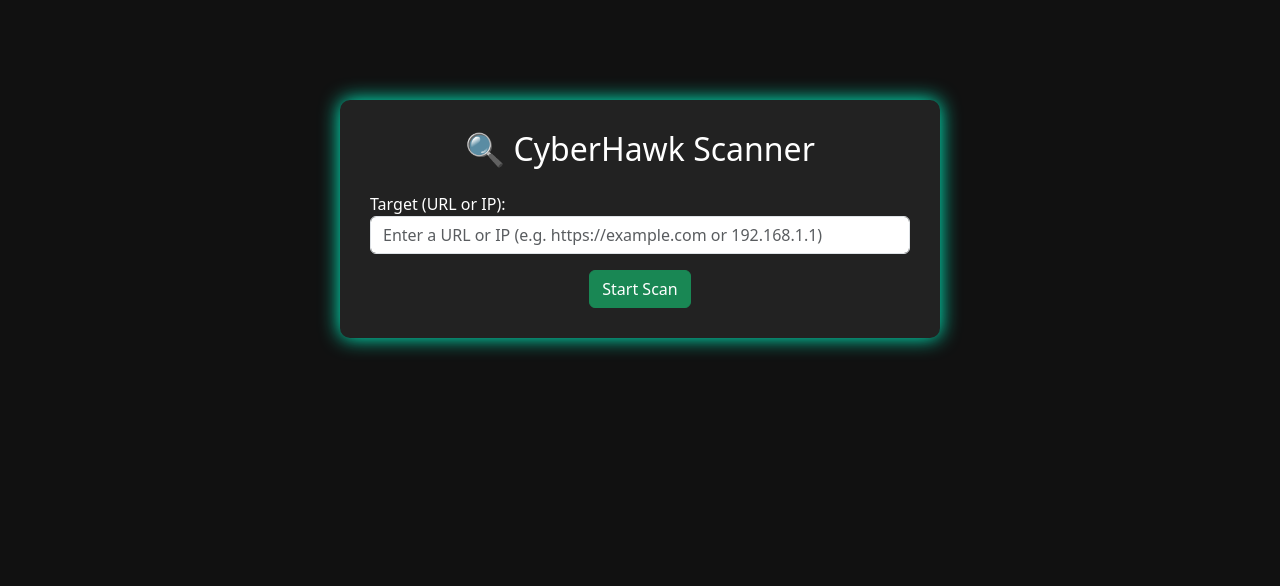
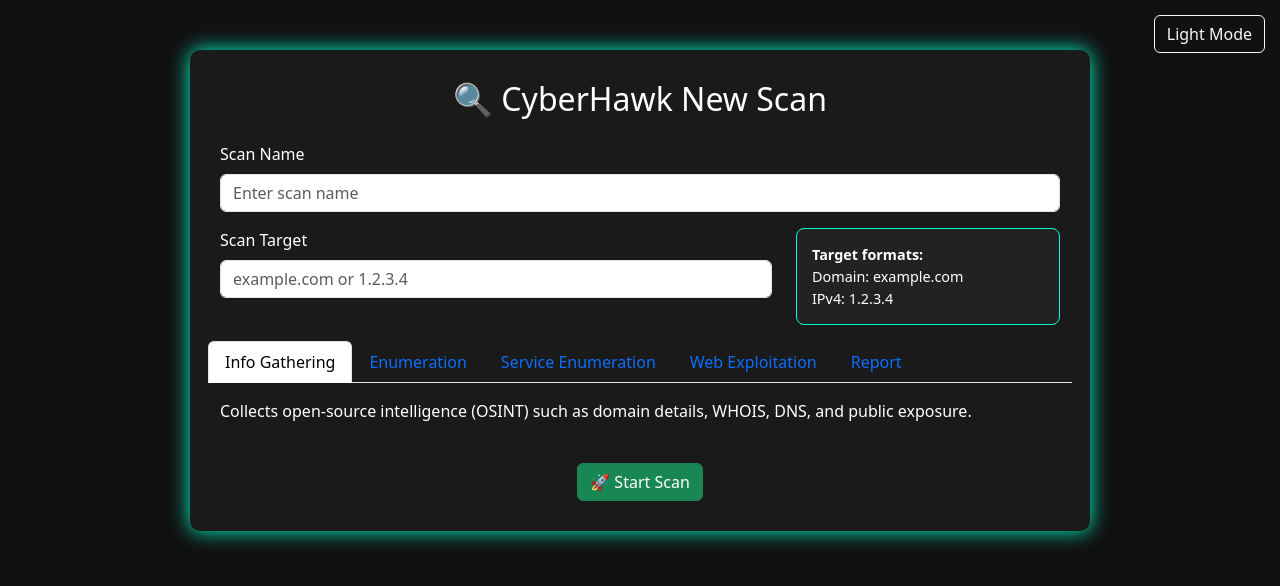
Before and after one commit to gitrohan01/CyberHawk, a Django app: page / in a window 1280 px wide. Shown: the top 586 px of the page. Run offline with Django 5.2, Linux system fonts and the light colour scheme; some libraries are stand-ins or nearby versions.

Commit message:
modified the models.py, also modified the view.py and home.html

```diff
--- a/core/templates/core/home.html
+++ b/core/templates/core/home.html
@@ -2,35 +2,149 @@
 <html lang="en">
 <head>
     <meta charset="UTF-8">
-    <title>CyberHawk | Scan</title>
+    <title>CyberHawk | New Scan</title>
     <link href="https://cdn.jsdelivr.net/npm/bootstrap@5.3.3/dist/css/bootstrap.min.css" rel="stylesheet">
+
     <style>
-        body {
+        body.light-mode {
+            background: #f8f9fa;
+            color: #212529;
+        }
+        body.dark-mode {
             background: #111;
             color: #fff;
         }
         .form-container {
-            max-width: 600px;
-            margin: 100px auto;
-            background: #222;
+            max-width: 900px;
+            margin: 50px auto;
             padding: 30px;
             border-radius: 10px;
+        }
+        body.light-mode .form-container {
+            background: #fff;
+            box-shadow: 0 0 20px rgba(0, 0, 0, 0.1);
+        }
+        body.dark-mode .form-container {
+            background: #1a1a1a;
             box-shadow: 0 0 20px #00ffcc;
+        }
+        .help-box {
+            padding: 15px;
+            border-radius: 8px;
+            font-size: 0.9rem;
+        }
+        body.light-mode .help-box {
+            background: #f1f1f1;
+            border: 1px solid #ddd;
+        }
+        body.dark-mode .help-box {
+            background: #222;
+            border: 1px solid #00ffcc;
+        }
+        .nav-tabs .nav-link {
+            cursor: pointer;
+        }
+        .theme-toggle {
+            position: fixed;
+            top: 15px;
+            right: 15px;
         }
     </style>
 </head>
-<body>
+<body class="dark-mode">
+
+    <!-- Theme Toggle -->
+    <div class="theme-toggle">
+        <button id="themeSwitch" class="btn btn-outline-light">Light Mode</button>
+    </div>
+
     <div class="container">
         <div class="form-container">
-            <h2 class="text-center mb-4">🔍 CyberHawk Scanner</h2>
+            <h2 class="text-center mb-4">🔍 CyberHawk New Scan</h2>
             <form method="post" novalidate>
                 {% csrf_token %}
-                {{ form.as_p }}
-                <div class="text-center">
-                    <button type="submit" class="btn btn-success">Start Scan</button>
+
+                <!-- Scan Name -->
+                <div class="mb-3">
+                    <label class="form-label">Scan Name</label>
+                    <input type="text" name="name" class="form-control" placeholder="Enter scan name" required>
+                </div>
+
+                <!-- Scan Target + Help -->
+                <div class="row">
+                    <div class="col-md-8 mb-3">
+                        <label class="form-label">Scan Target</label>
+                        <input type="text" name="target_input" class="form-control" placeholder="example.com or 1.2.3.4" required>
+                    </div>
+                    <div class="col-md-4">
+                        <div class="help-box">
+                            <strong>Target formats:</strong><br>
+                            Domain: example.com<br>
+                            IPv4: 1.2.3.4<br>
+
+                    </div>
+                </div>
+
+                <!-- Module Selection Tabs -->
+                <ul class="nav nav-tabs mt-3" id="moduleTab" role="tablist">
+                    <li class="nav-item"><a class="nav-link active" data-bs-toggle="tab" href="#info">Info Gathering</a></li>
+                    <li class="nav-item"><a class="nav-link" data-bs-toggle="tab" href="#enum">Enumeration</a></li>
+                    <li class="nav-item"><a class="nav-link" data-bs-toggle="tab" href="#service">Service Enumeration</a></li>
+                    <li class="nav-item"><a class="nav-link" data-bs-toggle="tab" href="#web">Web Exploitation</a></li>
+                    <li class="nav-item"><a class="nav-link" data-bs-toggle="tab" href="#report">Report</a></li>
+                </ul>
+
+                <div class="tab-content mt-3">
+                    <div class="tab-pane fade show active" id="info">
+                        <p>Collects open-source intelligence (OSINT) such as domain details, WHOIS, DNS, and public exposure.</p>
+                        <input type="radio" name="module" value="info_gathering" checked hidden>
+                    </div>
+                    <div class="tab-pane fade" id="enum">
+                        <p>Scans and enumerates services, ports, and system banners.</p>
+                        <input type="radio" name="module" value="enumeration" hidden>
+                    </div>
+                    <div class="tab-pane fade" id="service">
+                        <p>Detects and enumerates running services. Will also run Info Gathering & Enumeration first.</p>
+                        <input type="radio" name="module" value="service_enumeration" hidden>
+                    </div>
+                    <div class="tab-pane fade" id="web">
+                        <p>Tests for web-based vulnerabilities. Will also run Info Gathering & Enumeration first.</p>
+                        <input type="radio" name="module" value="web_exploitation" hidden>
+                    </div>
+                    <div class="tab-pane fade" id="report">
+                        <p>Download final PDF/HTML reports after all scans are completed.</p>
+                        <input type="radio" name="module" value="report" hidden>
+                    </div>
+                </div>
+
+                <!-- Submit -->
+                <div class="text-center mt-4">
+                    <button type="submit" class="btn btn-success">🚀 Start Scan</button>
                 </div>
             </form>
         </div>
     </div>
+
+    <script src="https://cdn.jsdelivr.net/npm/bootstrap@5.3.3/dist/js/bootstrap.bundle.min.js"></script>
+    <script>
+        // Sync selected tab with hidden radio button
+        document.querySelectorAll('#moduleTab .nav-link').forEach(tab => {
+            tab.addEventListener('shown.bs.tab', function (e) {
+                const value = e.target.textContent.trim().toLowerCase().replace(' ', '_');
+                document.querySelectorAll('input[name="module"]').forEach(r => r.checked = false);
+                document.querySelector(`input[name="module"][value="${value}"]`).checked = true;
+            });
+        });
+
+        // Theme toggle
+        const themeBtn = document.getElementById('themeSwitch');
+        themeBtn.addEventListener('click', () => {
+            document.body.classList.toggle('light-mode');
+            document.body.classList.toggle('dark-mode');
+            themeBtn.textContent = document.body.classList.contains('light-mode') ? 'Dark Mode' : 'Light Mode';
+            themeBtn.classList.toggle('btn-outline-dark');
+            themeBtn.classList.toggle('btn-outline-light');
+        });
+    </script>
 </body>
 </html>
--- a/core/views.py
+++ b/core/views.py
@@ -1,15 +1,30 @@
 from django.shortcuts import render, redirect
 from .forms import ScanForm
-from .models import ScanSession   # Assuming you store scans like this
+from .models import ScanSession
+from django.utils import timezone
 
 def home(request):
     if request.method == 'POST':
         form = ScanForm(request.POST)
         if form.is_valid():
             target = form.cleaned_data['target']
-            # Process the scan logic (placeholder)
-            # You can kick off a scanner or save the target
-            return redirect('results')  # Redirect to results or a summary page
+            module = form.cleaned_data.get('module')  # if your form has module selection
+
+            # Auto-generate scan name (optional)
+            scan_name = f"Scan_{timezone.now().strftime('%Y%m%d_%H%M%S')}"
+
+            # Save to DB
+            scan = ScanSession.objects.create(
+                name=scan_name,
+                target=target,
+                module=module,
+                status="pending"  # you can track status: pending/running/completed
+            )
+
+            # Optionally: trigger scan logic here (Celery, subprocess, etc.)
+
+            return redirect('results', scan_id=scan.id)
     else:
         form = ScanForm()
+
     return render(request, 'core/home.html', {'form': form})
```
